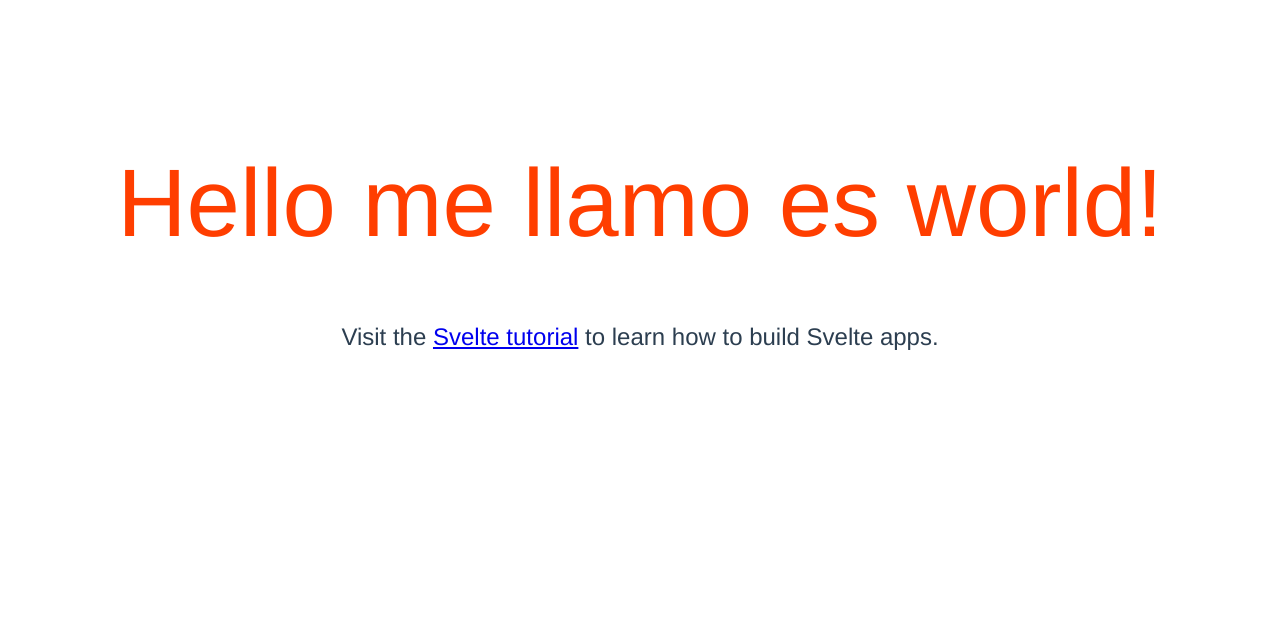
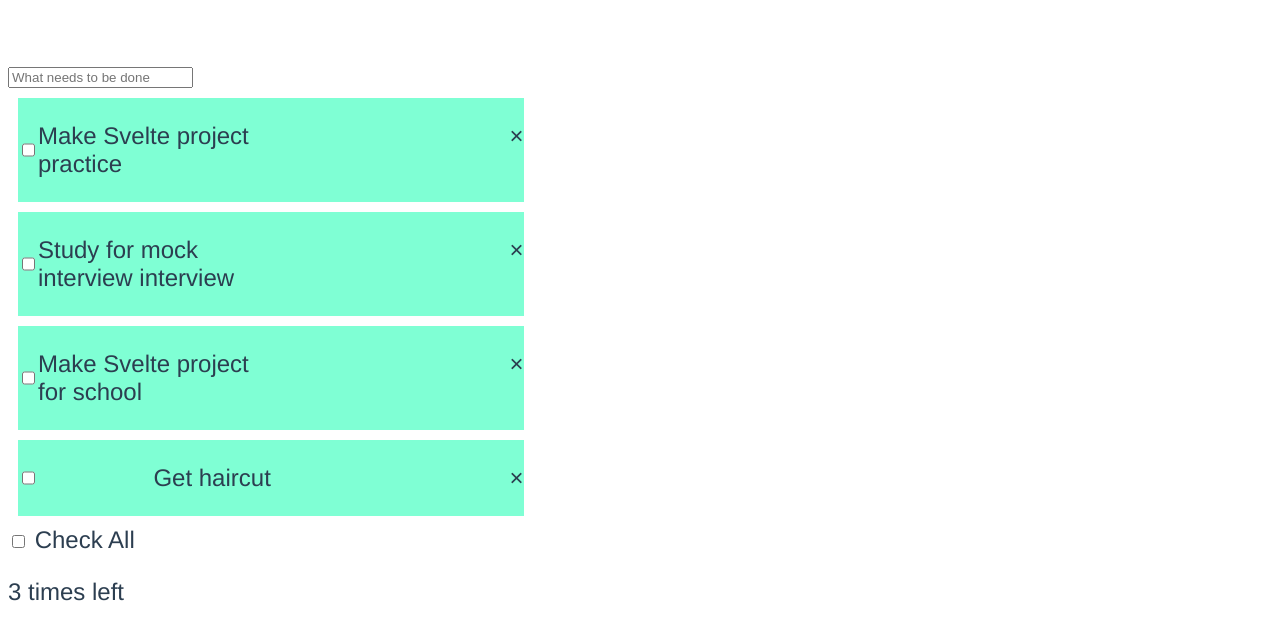
Before and after one commit to Asilo5/svelte-todo, a Svelte app: page / in a window 1280 px wide. Shown: the top 640 px of the page. Built offline with nearby package versions, Linux system fonts and the light colour scheme.

Commit message:
Add a loop for each todo

```diff
--- a/src/App.svelte
+++ b/src/App.svelte
@@ -1,32 +1,77 @@
 <script>
-	export let name;
+
+  let todos = [
+	  {
+		  id: 1,
+		  completed: false,
+		  title: 'Make Svelte project practice',
+		  editing: false
+	  },
+	  {
+		  id: 2,
+		  completed: false,
+		  title: 'Study for mock interview interview',
+		  editing: false
+	  },
+	  {
+		  id: 3,
+		  completed: false,
+		  title: 'Make Svelte project for school',
+		  editing: false
+	  },
+	  {
+		  id: 4,
+		  completed: false,
+		  title: 'Get haircut',
+		  editing: false
+	  }
+  ]
+
 </script>
 
 <main>
-	<h1>Hello me llamo es {name}!</h1>
-	<p>Visit the <a href="https://svelte.dev/tutorial">Svelte tutorial</a> to learn how to build Svelte apps.</p>
+  <section class='container'>
+	<input type='text' class='todo-input' placeholder='What needs to be done' />
+
+ {#each todos as todo}
+	<section class='todo-item'>
+		<section class='todo-item-left'>
+			<input type='checkbox' />
+			<p class='todo-item-label'>{todo.title}</p>
+		</section>
+		<p class='remove-item'>
+			&times;
+		</p>
+	</section>
+   {/each}
+ </section>
+
+  <section class='extra-container'>
+     <div><label><input type='checkbox' /> Check All </label></div>
+	 <p>3 times left</p>
+  </section>
+
+  <section class='extra container'>
+     <section>
+
+	 </section>
+  </section>
+
 </main>
 
 <style type="text/scss">
-	main {
-		text-align: center;
-		padding: 1em;
-		max-width: 240px;
-		margin: 0 auto;
+	.todo-item {
+		display: flex;
+		justify-content: space-between;
+		width: 40%;
+		background-color: aquamarine;
+		margin: 10px;
 	}
 
-	h1 {
-		color: #ff3e00;
-		font-size: 4em;
-		font-weight: 100;
-		&:hover {
-          color: green;
+	.todo-item-left {
+			display: flex;
+			justify-content: space-between;
+			width: 50%;
 		}
-	}
 
-	@media (min-width: 640px) {
-		main {
-			max-width: none;
-		}
-	}
 </style>
```
